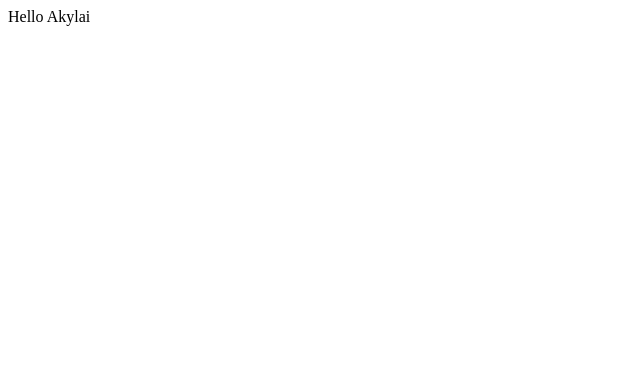
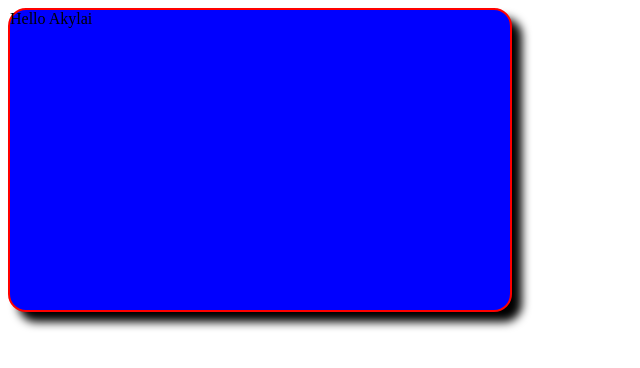
Before and after one commit to aijanraiymova5-cmd/Akylai-Aijan, a plain HTML site: page index.html in a window 1280 px wide. Shown: the whole page, without its empty margins (0-640 px from the left). Drawn offline with Linux system fonts and the light colour scheme.

Commit message:
added style

```diff
--- a/index.html
+++ b/index.html
@@ -4,6 +4,7 @@
     <meta charset="UTF-8">
     <meta name="viewport" content="width=device-width, initial-scale=1.0">
     <title>Document</title>
+    <link rel="stylesheet" href="style.css">
 </head>
 <body>
     <div id="box"></div>
--- /dev/null
+++ b/style.css
@@ -0,0 +1,8 @@
+#box{
+    width: 500px;
+    height: 300px;
+    border: 2px solid red;
+    background-color: blue;
+    border-radius: 18px;
+    box-shadow: 10px 10px 10px black;
+}
```
